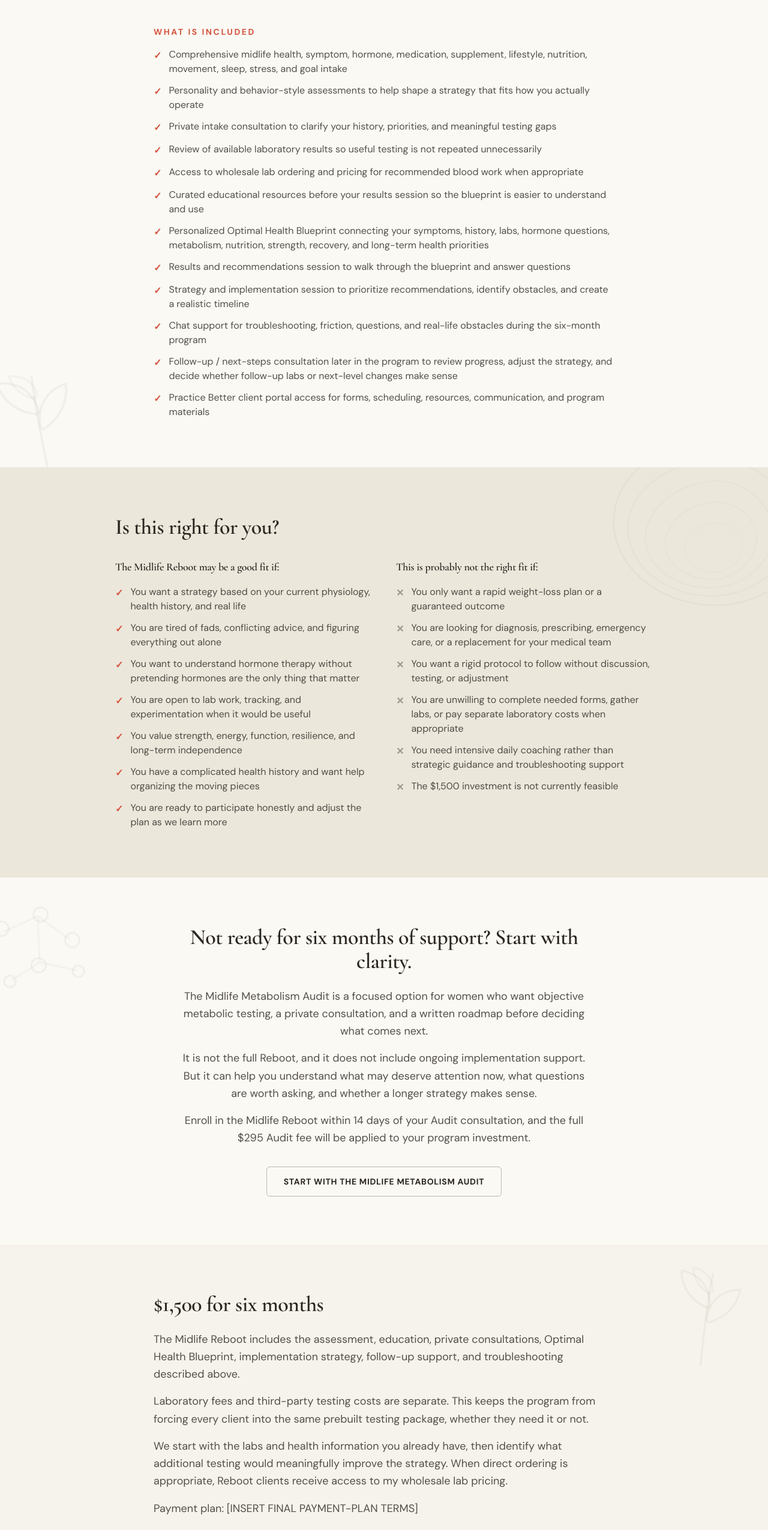
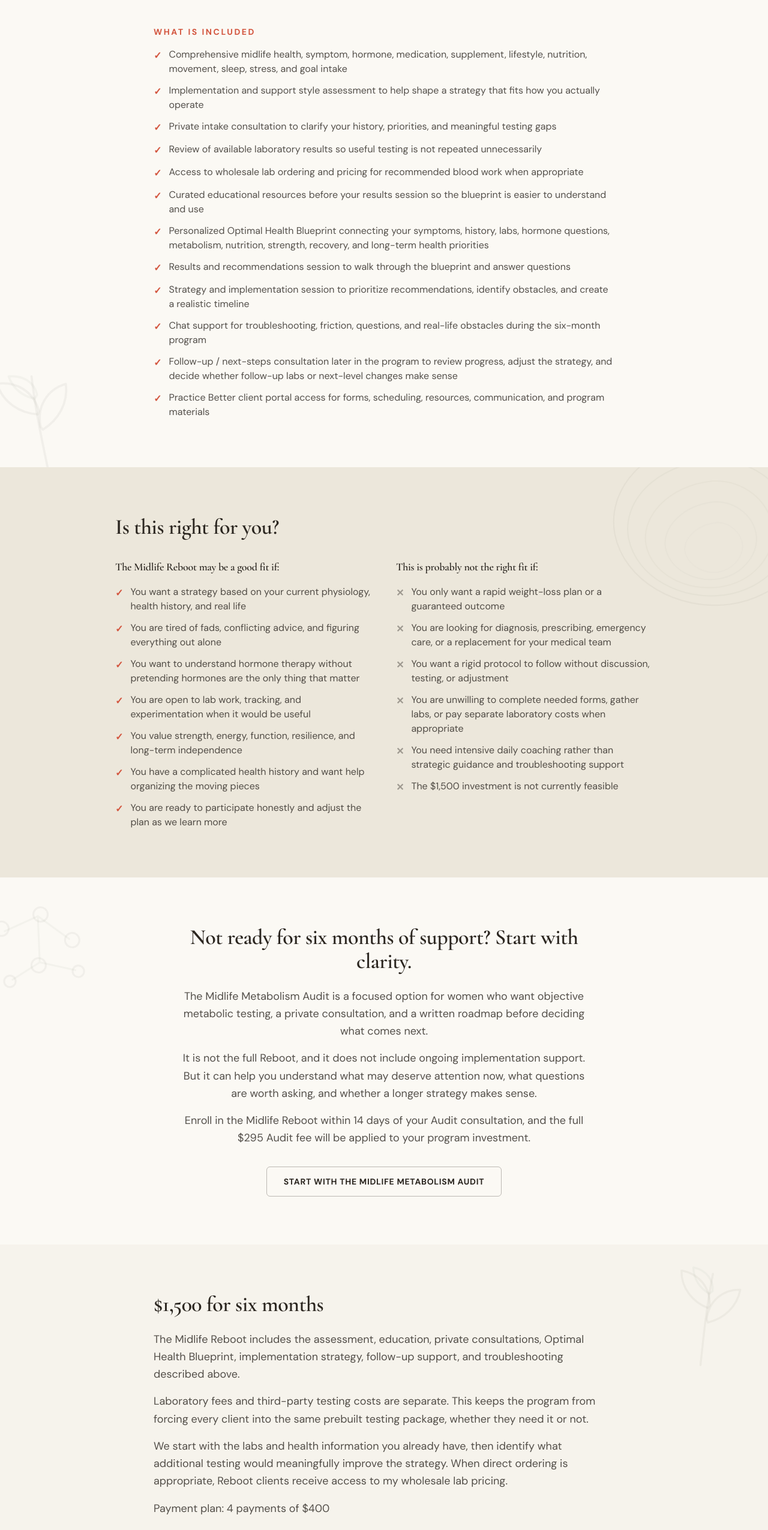
Before and after one commit to Lee-Payton/jessie-life, a Next.js app: page /reboot in a window 1280 px wide. Shown: the part 4000-6551 px from the top of the page at 60% size. Built offline with nearby package versions, Linux system fonts and the light colour scheme.

Commit message:
feat: update strategy assessment and payment plan details on RebootPage
Co-authored-by: Lee-Payton <290515616+Lee-Payton@users.noreply.github.com>

```diff
--- a/app/reboot/page.tsx
+++ b/app/reboot/page.tsx
@@ -222,7 +222,7 @@ export default function RebootPage() {
             <CheckList
               items={[
                 'Comprehensive midlife health, symptom, hormone, medication, supplement, lifestyle, nutrition, movement, sleep, stress, and goal intake',
-                'Personality and behavior-style assessments to help shape a strategy that fits how you actually operate',
+                'Implementation and support style assessment to help shape a strategy that fits how you actually operate',
                 'Private intake consultation to clarify your history, priorities, and meaningful testing gaps',
                 'Review of available laboratory results so useful testing is not repeated unnecessarily',
                 'Access to wholesale lab ordering and pricing for recommended blood work when appropriate',
@@ -341,7 +341,7 @@ export default function RebootPage() {
               additional testing would meaningfully improve the strategy. When direct ordering is
               appropriate, Reboot clients receive access to my wholesale lab pricing.
             </p>
-            <p>Payment plan: [INSERT FINAL PAYMENT-PLAN TERMS]</p>
+            <p>Payment plan: 4 payments of $400</p>
             <p>
               Previous Reboot clients may return for an annual or semiannual Midlife Reboot
               Review for $595.
```
